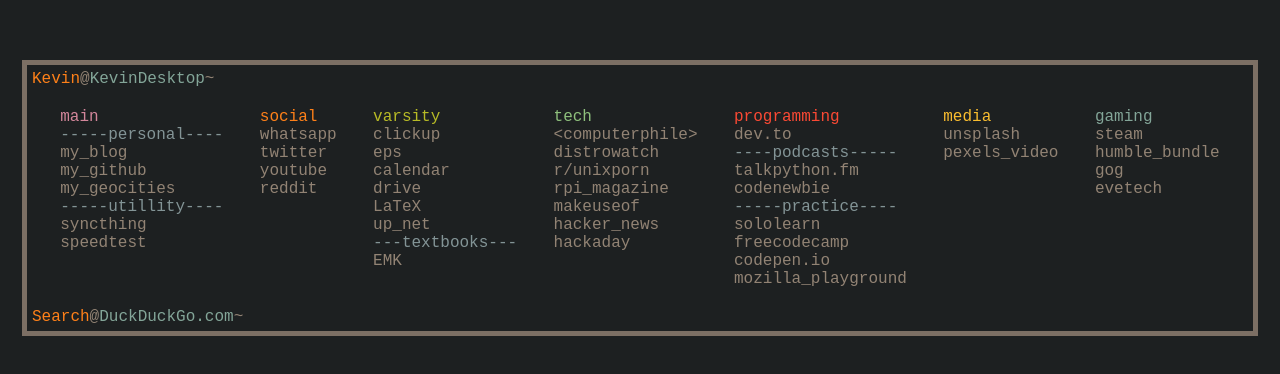
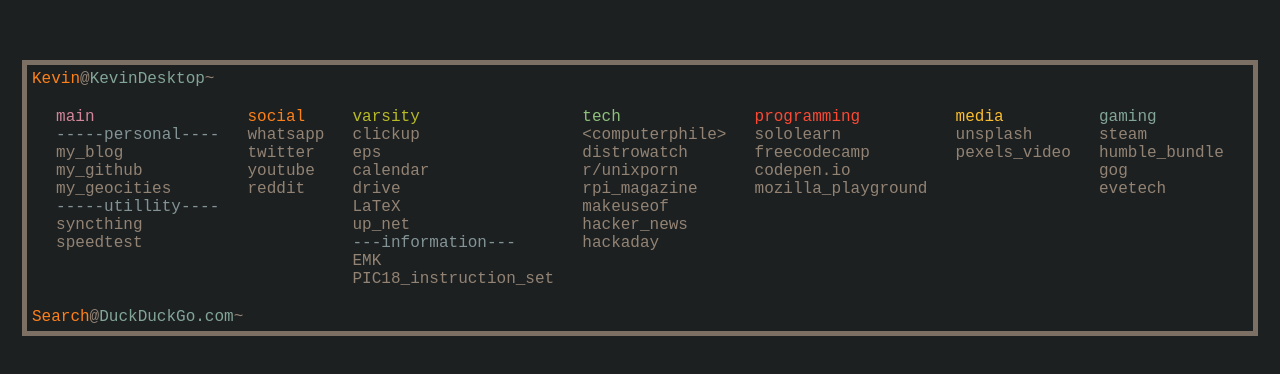
Before and after one commit to nxthan/Terminal-Basic, a plain HTML site: page index.html in a window 1280 px wide. Shown: the part 202-576 px from the top of the page. Drawn offline with Linux system fonts and the light colour scheme.

Commit message:
Update index.html

```diff
--- a/index.html
+++ b/index.html
@@ -70,19 +70,15 @@
                             <li><a href="https://drive.google.com/drive/my-drive">drive</a></li>
                             <li><a href="https://v2.overleaf.com/">LaTeX</a></li>
                             <li><a href="https://www1.up.ac.za/">up_net</a></li>
-                            <li>---textbooks---</li>
+                            <li>---information---</li>
                             <li><a href="https://docs.google.com/presentation/d/e/2PACX-1vSItyzj2SKkoBI7V95LZF82UB7QwLxawL2Vm532iDELz2pbEnvL_c1MaL5UG98KVw4LgePn8zK0_Vua/pub?start=false&loop=false&delayms=3000#slide=id.p">EMK</a></li>
+                            <li><a href="http://technology.niagarac.on.ca/staff/mboldin/18F_Instruction_Set/TBLWT.html">PIC18_instruction_set</a></li>
                         </ul>
                     </div>
 
                     <div class="programming">
                         <ul class="hyperlinks">
                             <li id="programming-h">programming</li>
-                            <li><a href="https://dev.to/">dev.to</a></li>
-                            <li>----podcasts-----</li>
-                            <li><a href="https://talkpython.fm/">talkpython.fm</a></li>
-                            <li><a href="https://www.codenewbie.org/">codenewbie</a></li>
-                            <li>-----practice----</li>
                             <li><a href="https://www.sololearn.com/">sololearn</a></li>
                             <li><a href="https://learn.freecodecamp.org/">freecodecamp</a></li>
                             <li><a href="https://www.codepen.io/">codepen.io</a></li>
```
